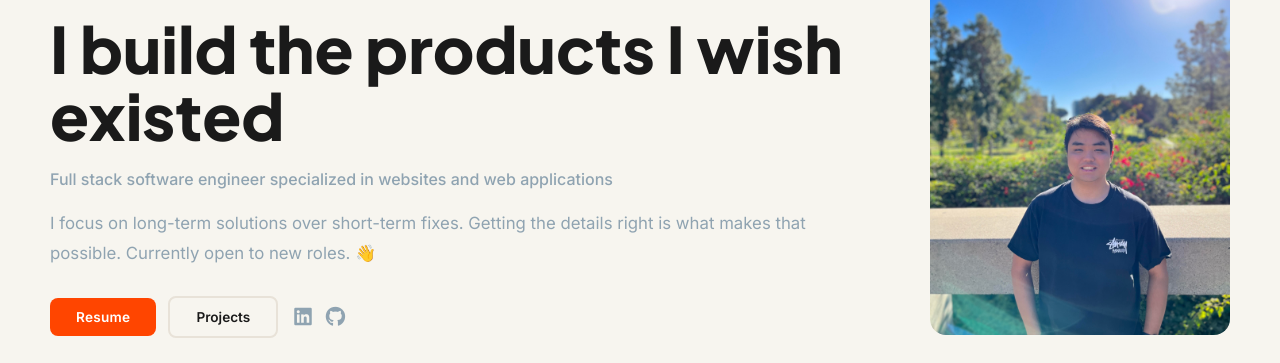
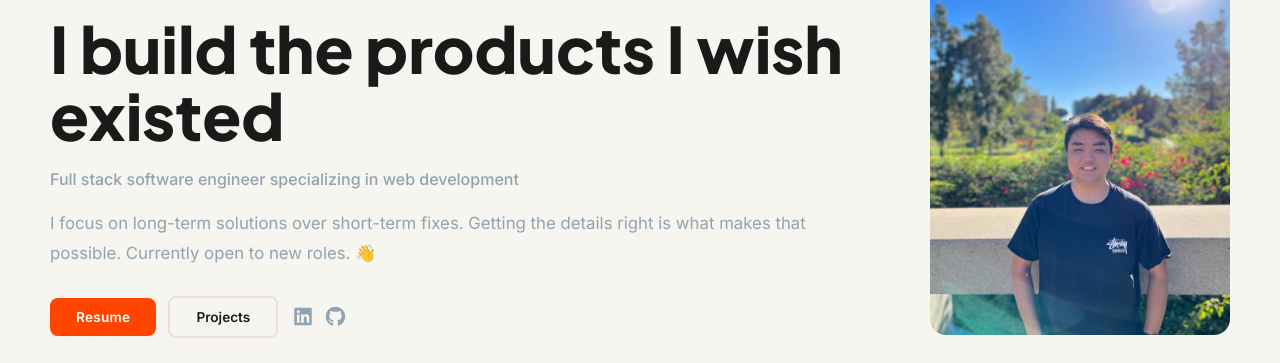
Before and after one commit to jayfuku/jayfuku.github.io, a Jekyll site: the page built from index.html, in a window 1280 px wide. Shown: the part 153-516 px from the top of the page. Built offline with Jekyll 4.4.1, drawn with Linux system fonts in a browser that asks for light colours.

Commit message:
Refine hero role subtitle copy

```diff
--- a/_includes/hero.html
+++ b/_includes/hero.html
@@ -8,7 +8,7 @@
       <h1 class="hero-headline">
         I build the products I wish existed
       </h1>
-      <p class="hero-role">Full stack software engineer specialized in websites and web applications</p>
+      <p class="hero-role">Full stack software engineer specializing in web development</p>
       <p class="hero-bio">{{ site.description }}</p>
       <div class="hero-actions">
         <a href="{{ site.resume-url }}" class="btn-primary" target="_blank" rel="noopener noreferrer">Resume</a>
```
